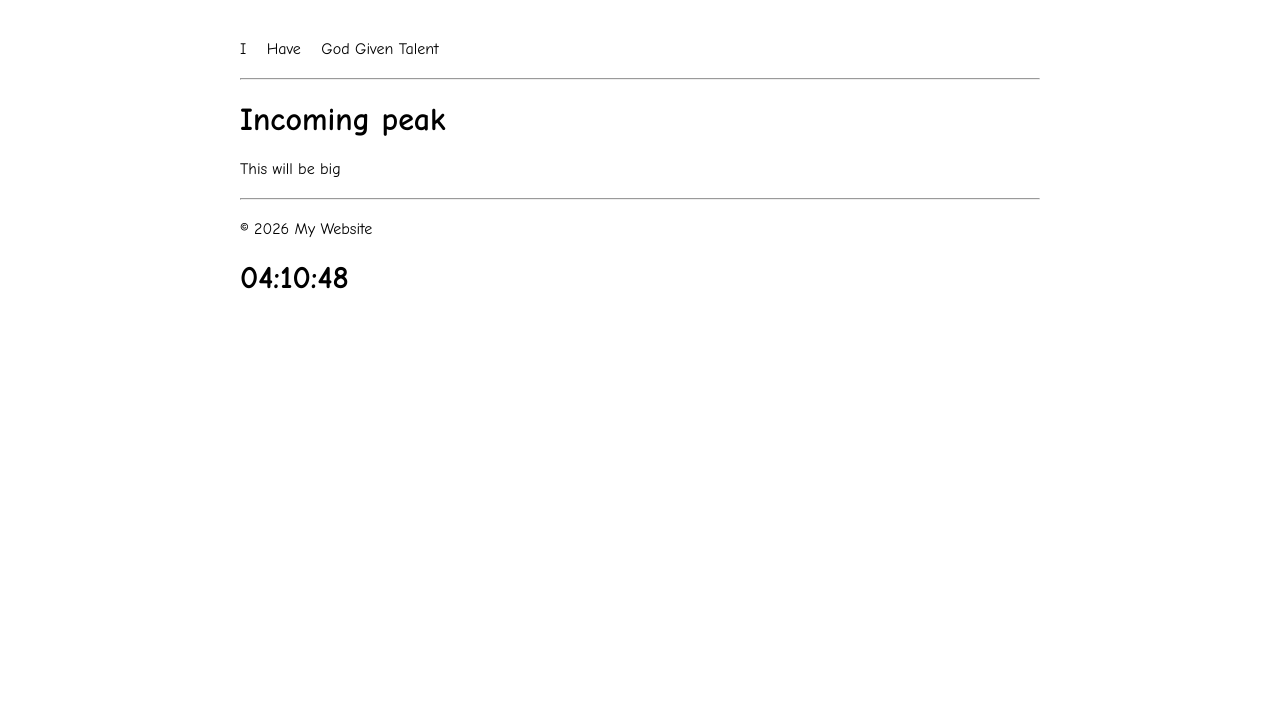
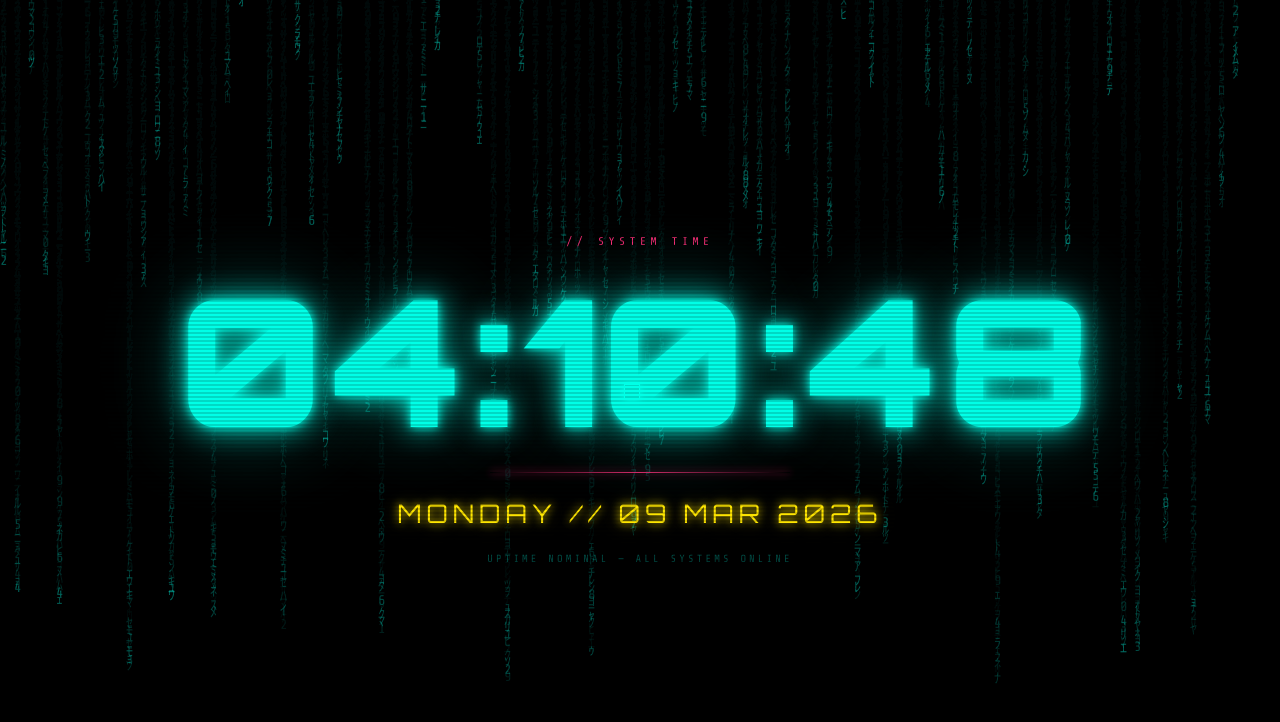
Before and after one commit to whatt4497/whatt4497.github.io, a plain HTML site: page index.html in a window 1280 px wide. Drawn offline with nearby package versions, Linux system fonts and the light colour scheme.

Commit message:
Update index.html

```diff
--- a/index.html
+++ b/index.html
@@ -1,64 +1,246 @@
 <!DOCTYPE html>
 <html lang="en">
 <head>
-  <meta charset="UTF-8" />
+  <meta charset="UTF-8"/>
   <meta name="viewport" content="width=device-width, initial-scale=1.0"/>
-  <title>Best website in World</title>
+  <title>CLOCK</title>
+  <link href="https://fonts.googleapis.com/css2?family=Share+Tech+Mono&family=Orbitron:wght@400;900&display=swap" rel="stylesheet"/>
   <style>
-    body {
-      font-family: Comic Sans MS;
-      max-width: 800px;
-      margin: 40px auto;
-      padding: 0 20px;
+    *, *::before, *::after { box-sizing: border-box; margin: 0; padding: 0; }
+
+    :root {
+      --cyan: #00ffe7;
+      --pink: #ff2d78;
+      --yellow: #ffe600;
+      --bg: #030309;
+      --grid: rgba(0, 255, 231, 0.04);
     }
 
-    nav a {
-      margin-right: 15px;
-      text-decoration: none;
-      color: black;
+    html, body {
+      width: 100%; height: 100%;
     }
 
-    nav a:hover {
-      text-decoration: underline;
+    body {
+      background: var(--bg);
+      display: flex;
+      align-items: center;
+      justify-content: center;
+      flex-direction: column;
+      overflow: hidden;
+      font-family: 'Share Tech Mono', monospace;
+      cursor: none;
     }
 
-    hr {
-      margin: 20px 0;
+    /* Scanlines */
+    body::before {
+      content: '';
+      position: fixed;
+      inset: 0;
+      background: repeating-linear-gradient(
+        0deg,
+        transparent,
+        transparent 2px,
+        rgba(0,0,0,0.15) 2px,
+        rgba(0,0,0,0.15) 4px
+      );
+      pointer-events: none;
+      z-index: 10;
+    }
+
+    /* Grid floor */
+    body::after {
+      content: '';
+      position: fixed;
+      inset: 0;
+      background-image:
+        linear-gradient(var(--grid) 1px, transparent 1px),
+        linear-gradient(90deg, var(--grid) 1px, transparent 1px);
+      background-size: 40px 40px;
+      pointer-events: none;
+      z-index: 0;
+    }
+
+    canvas {
+      position: fixed;
+      inset: 0;
+      z-index: 1;
+      pointer-events: none;
+    }
+
+    .wrap {
+      position: relative;
+      z-index: 5;
+      text-align: center;
+      display: flex;
+      flex-direction: column;
+      align-items: center;
+      gap: 1.5rem;
+    }
+
+    .tag {
+      font-size: 0.7rem;
+      letter-spacing: 0.4em;
+      color: var(--pink);
+      text-transform: uppercase;
+      animation: flicker 4s infinite;
+    }
+
+    .clock {
+      font-family: 'Orbitron', monospace;
+      font-weight: 900;
+      font-size: clamp(4rem, 16vw, 11rem);
+      color: var(--cyan);
+      letter-spacing: 0.05em;
+      line-height: 1;
+      text-shadow:
+        0 0 10px var(--cyan),
+        0 0 30px var(--cyan),
+        0 0 80px rgba(0,255,231,0.4);
+      animation: flicker 6s infinite;
+    }
+
+    .date {
+      font-family: 'Orbitron', monospace;
+      font-size: clamp(1rem, 3vw, 1.6rem);
+      font-weight: 400;
+      color: var(--yellow);
+      letter-spacing: 0.2em;
+      text-shadow:
+        0 0 8px var(--yellow),
+        0 0 20px rgba(255,230,0,0.4);
+    }
+
+    .divider {
+      width: 300px;
+      height: 1px;
+      background: linear-gradient(90deg, transparent, var(--pink), transparent);
+      box-shadow: 0 0 8px var(--pink);
+    }
+
+    .bottom-tag {
+      font-size: 0.65rem;
+      letter-spacing: 0.3em;
+      color: rgba(0,255,231,0.3);
+      text-transform: uppercase;
+    }
+
+    /* Glitch on clock every so often */
+    .clock.glitch {
+      animation: glitch 0.15s steps(2) forwards;
+    }
+
+    @keyframes flicker {
+      0%, 95%, 100% { opacity: 1; }
+      96% { opacity: 0.85; }
+      97% { opacity: 1; }
+      98% { opacity: 0.7; }
+      99% { opacity: 1; }
+    }
+
+    @keyframes glitch {
+      0%   { transform: translate(0); clip-path: inset(0 0 80% 0); color: var(--pink); }
+      25%  { transform: translate(-4px, 2px); clip-path: inset(30% 0 50% 0); }
+      50%  { transform: translate(4px, -2px); clip-path: inset(60% 0 20% 0); color: var(--yellow); }
+      75%  { transform: translate(-2px, 0); clip-path: inset(10% 0 70% 0); }
+      100% { transform: translate(0); clip-path: inset(0); color: var(--cyan); }
+    }
+
+    /* Custom cursor */
+    .cursor {
+      position: fixed;
+      width: 16px; height: 16px;
+      border: 1px solid var(--cyan);
+      box-shadow: 0 0 6px var(--cyan);
+      pointer-events: none;
+      z-index: 999;
+      transform: translate(-50%, -50%);
+      transition: transform 0.05s;
     }
   </style>
 </head>
 <body>
 
-  <nav>
-    <a href="#">I</a>
-    <a href="#">Have</a>
-    <a href="#">God Given Talent</a>
-  </nav>
+  <canvas id="rain"></canvas>
+  <div class="cursor" id="cursor"></div>
 
-  <hr>
+  <div class="wrap">
+    <p class="tag">// system time</p>
+    <div class="clock" id="clock">00:00:00</div>
+    <div class="divider"></div>
+    <div class="date" id="date">LOADING...</div>
+    <p class="bottom-tag">uptime nominal — all systems online</p>
+  </div>
 
-  <h1>Incoming peak</h1>
-  <p>This will be big</p>
+  <script>
+    // Clock
+    const clockEl = document.getElementById('clock')
+    const dateEl = document.getElementById('date')
+    const days = ['SUNDAY','MONDAY','TUESDAY','WEDNESDAY','THURSDAY','FRIDAY','SATURDAY']
+    const months = ['JAN','FEB','MAR','APR','MAY','JUN','JUL','AUG','SEP','OCT','NOV','DEC']
 
-  <hr>
+    function update() {
+      const now = new Date()
+      const h = now.getHours().toString().padStart(2,'0')
+      const m = now.getMinutes().toString().padStart(2,'0')
+      const s = now.getSeconds().toString().padStart(2,'0')
+      clockEl.textContent = `${h}:${m}:${s}`
+      const day = days[now.getDay()]
+      const date = now.getDate().toString().padStart(2,'0')
+      const month = months[now.getMonth()]
+      const year = now.getFullYear()
+      dateEl.textContent = `${day} // ${date} ${month} ${year}`
 
-  <footer>
-    <p>© 2026 My Website</p>
-  </footer>
+      // random glitch
+      if (Math.random() < 0.008) {
+        clockEl.classList.add('glitch')
+        setTimeout(() => clockEl.classList.remove('glitch'), 150)
+      }
+    }
+    setInterval(update, 1000)
+    update()
 
+    // Rain
+    const canvas = document.getElementById('rain')
+    const ctx = canvas.getContext('2d')
+    canvas.width = window.innerWidth
+    canvas.height = window.innerHeight
+    window.addEventListener('resize', () => {
+      canvas.width = window.innerWidth
+      canvas.height = window.innerHeight
+      initDrops()
+    })
+
+    const chars = 'ｦｧｨｩｪｫｬｭｮｯｰｱｲｳｴｵｶｷｸｹｺｻｼｽｾｿﾀﾁﾂﾃﾄﾅﾆﾇﾈﾉﾊﾋﾌﾍﾎﾏﾐﾑﾒﾓﾔﾕﾖﾗﾘﾙﾚﾛﾜﾝ0123456789'
+    const fontSize = 14
+    let drops = []
+
+    function initDrops() {
+      const cols = Math.floor(canvas.width / fontSize)
+      drops = Array.from({length: cols}, () => Math.random() * -canvas.height / fontSize)
+    }
+    initDrops()
+
+    function drawRain() {
+      ctx.fillStyle = 'rgba(3,3,9,0.05)'
+      ctx.fillRect(0, 0, canvas.width, canvas.height)
+      drops.forEach((y, i) => {
+        const char = chars[Math.floor(Math.random() * chars.length)]
+        const alpha = Math.random() * 0.4 + 0.05
+        ctx.fillStyle = `rgba(0,255,231,${alpha})`
+        ctx.font = `${fontSize}px Share Tech Mono`
+        ctx.fillText(char, i * fontSize, y * fontSize)
+        if (y * fontSize > canvas.height && Math.random() > 0.975) drops[i] = 0
+        drops[i] += 0.5
+      })
+    }
+    setInterval(drawRain, 50)
+
+    // Cursor
+    const cursor = document.getElementById('cursor')
+    document.addEventListener('mousemove', e => {
+      cursor.style.left = e.clientX + 'px'
+      cursor.style.top = e.clientY + 'px'
+    })
+  </script>
 </body>
 </html>
-<h1 id="clock"></h1>
-
-<script>
-  function updateClock() {
-    const now = new Date()
-    const hours = now.getHours().toString().padStart(2, "0")
-    const minutes = now.getMinutes().toString().padStart(2, "0")
-    const seconds = now.getSeconds().toString().padStart(2, "0")
-    document.getElementById("clock").innerText = `${hours}:${minutes}:${seconds}`
-  }
-
-  setInterval(updateClock, 1000)
-  updateClock()
-</script>
```
